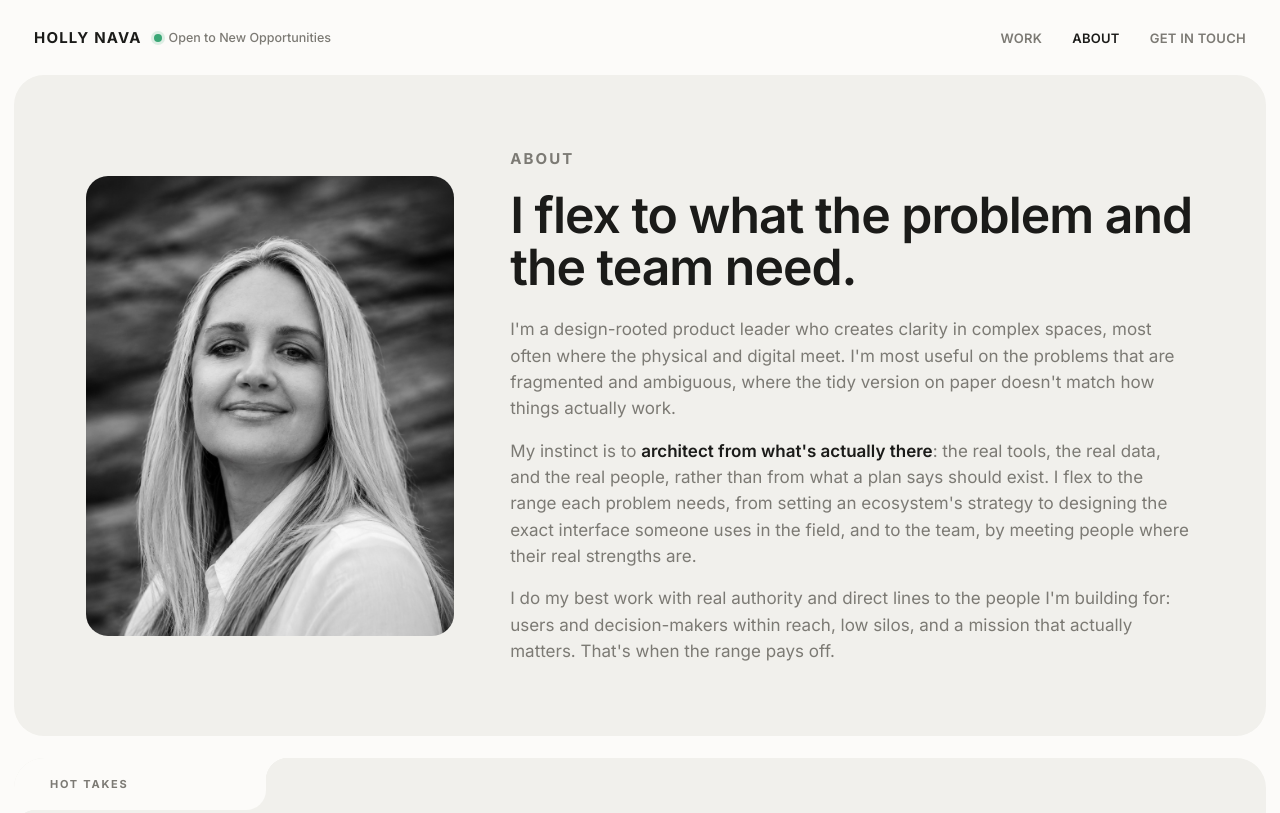
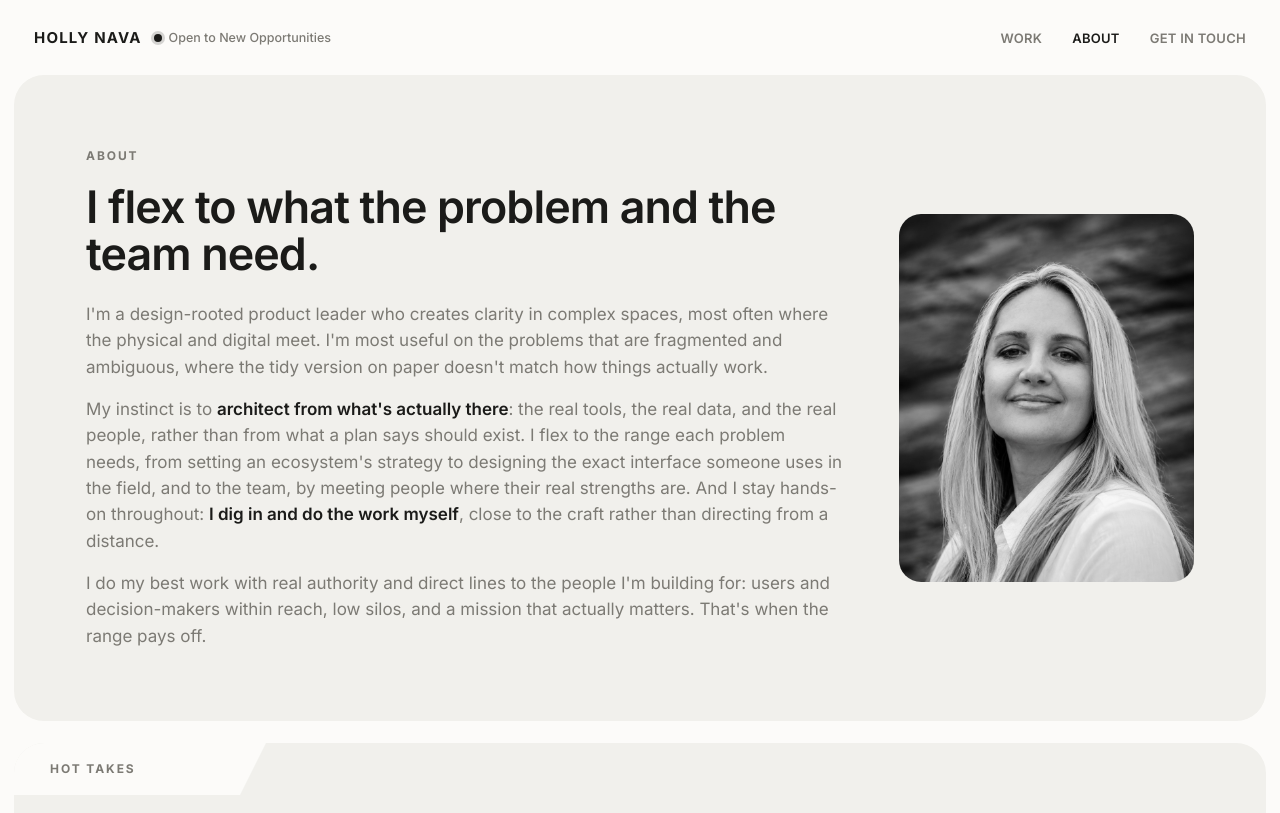
Before and after one commit to hollynava/portfolio, a plain HTML site: page about_lean.html in a window 1280 px wide. Shown: the top 813 px of the page. Drawn offline with Linux system fonts and the light colour scheme.

Commit message:
Add files via upload

```diff
--- a/about_lean.html
+++ b/about_lean.html
@@ -12,7 +12,7 @@
   :root{
     --page:#FCFBF9; --panel:#F1F0EC; --card:#FFFFFF;
     --ink:#1B1B19; --muted:#7C7A74; --faint:#9B988F; --line:#E7E4DD;
-    --green:#3BA776; --tag:#ECEBE7;
+    --green:#1B1B19; --tag:#ECEBE7;
     --r:30px; --r2:18px; --max:1320px;
   }
   *{box-sizing:border-box;margin:0;padding:0}
@@ -27,7 +27,7 @@
   nav{max-width:var(--max);margin:0 auto 14px;display:flex;align-items:center;justify-content:space-between;padding:12px 20px}
   .brand{display:flex;align-items:center;gap:12px;font-weight:700;font-size:15px;letter-spacing:.08em;text-transform:uppercase}
   .status{display:inline-flex;align-items:center;gap:7px;font-size:12.5px;color:var(--muted);font-weight:500;letter-spacing:0;text-transform:none}
-  .status .g{width:8px;height:8px;border-radius:50%;background:var(--green);box-shadow:0 0 0 3px rgba(59,167,118,.16)}
+  .status .g{width:8px;height:8px;border-radius:50%;background:var(--green);box-shadow:0 0 0 3px rgba(0,0,0,.16)}
   .navlinks{display:flex;gap:30px;font-size:13px;font-weight:600;letter-spacing:.02em;text-transform:uppercase;color:var(--muted)}
   .navlinks a:hover{color:var(--ink)}
   .navlinks a.here{color:var(--ink)}
@@ -36,15 +36,14 @@
   /* Panels + notched label */
   .panel{position:relative;background:var(--panel);border-radius:var(--r);padding:72px;margin-bottom:22px}
   @media(max-width:680px){.panel{padding:52px 24px 40px}}
-  .notch{position:absolute;top:0;left:0;z-index:3;height:52px;min-width:252px;display:flex;align-items:center;padding:0 30px 0 36px;background:var(--page);border-radius:var(--r) 0 20px 0;font-size:11px;font-weight:700;letter-spacing:.16em;text-transform:uppercase;color:var(--muted)}
-  .notch::after{content:"";position:absolute;left:100%;top:0;width:22px;height:22px;background:var(--page);-webkit-mask:radial-gradient(circle at bottom right,transparent 22px,#000 22.5px);mask:radial-gradient(circle at bottom right,transparent 22px,#000 22.5px)}
+  .notch{position:absolute;top:0;left:0;z-index:3;height:52px;min-width:252px;display:flex;align-items:center;padding:0 46px 0 36px;background:var(--page);border-radius:var(--r) 0 0 0;font-size:12px;font-weight:700;letter-spacing:.16em;text-transform:uppercase;color:var(--muted);clip-path:polygon(0 0,100% 0,calc(100% - 26px) 100%,0 100%)}
   .notch::before{content:"";position:absolute;top:100%;left:0;width:22px;height:22px;background:var(--page);-webkit-mask:radial-gradient(circle at bottom right,transparent 22px,#000 22.5px);mask:radial-gradient(circle at bottom right,transparent 22px,#000 22.5px)}
 
   /* Intro (photo + lede) */
-  .intro{display:grid;grid-template-columns:0.70fr 1.30fr;gap:56px;align-items:center}
+  .intro{display:grid;grid-template-columns:1.44fr 0.56fr;gap:56px;align-items:center}
   .intro .photo{width:100%;aspect-ratio:4/5;border-radius:22px;object-fit:cover;object-position:center top;display:block}
-  .intro .eyebrow{font-weight:700;font-size:clamp(13px,1.3vw,15px);letter-spacing:.14em;text-transform:uppercase;color:var(--muted)}
-  .intro h1{font-size:clamp(29px,3.9vw,50px);margin:18px 0 22px}
+  .intro .eyebrow{font-weight:700;font-size:12px;letter-spacing:.16em;text-transform:uppercase;color:var(--muted)}
+  .intro h1{font-size:clamp(26px,3.5vw,45px);margin:18px 0 22px}
   .intro p{color:var(--muted);font-size:17px;max-width:76ch}
   .intro p + p{margin-top:16px}
   .intro b{color:var(--ink);font-weight:600}
@@ -53,12 +52,12 @@
   /* Prose block inside a panel */
   .block{padding-top:88px}
   .block h2{font-size:clamp(26px,3.3vw,40px);margin-bottom:24px;max-width:none}
-  .prose{max-width:84ch}
+  .prose{max-width:none}
   .prose p{color:var(--muted);font-size:16.5px}
   .prose p + p{margin-top:16px}
   .prose b{color:var(--ink);font-weight:600}
   .pull{margin:26px 0 6px;font-size:clamp(14px,1.6vw,18px);font-style:italic;font-weight:500;color:var(--ink);line-height:1.42;max-width:46ch}
-  .bigquote{margin:44px 0 2px;font-size:clamp(17px,2.2vw,26px);font-style:italic;font-weight:500;color:var(--ink);line-height:1.36;letter-spacing:-.01em;border-left:3px solid var(--green);padding-left:26px}
+  .bigquote{margin:44px 0 2px;font-size:clamp(15px,2vw,23px);font-style:italic;font-weight:500;color:var(--ink);line-height:1.36;letter-spacing:-.01em;border-left:3px solid var(--green);padding-left:26px}
   @media(max-width:680px){.bigquote{padding-left:18px}}
 
   /* Beliefs list */
@@ -105,14 +104,14 @@
 
   <!-- INTRO -->
   <section class="panel intro reveal">
-    <img class="photo" src="holly-about.jpg" alt="Holly Nava">
     <div>
       <div class="eyebrow">About</div>
       <h1>I flex to what the problem and the team need.</h1>
       <p>I'm a design-rooted product leader who creates clarity in complex spaces, most often where the physical and digital meet. I'm most useful on the problems that are fragmented and ambiguous, where the tidy version on paper doesn't match how things actually work.</p>
-      <p>My instinct is to <b>architect from what's actually there</b>: the real tools, the real data, and the real people, rather than from what a plan says should exist. I flex to the range each problem needs, from setting an ecosystem's strategy to designing the exact interface someone uses in the field, and to the team, by meeting people where their real strengths are.</p>
+      <p>My instinct is to <b>architect from what's actually there</b>: the real tools, the real data, and the real people, rather than from what a plan says should exist. I flex to the range each problem needs, from setting an ecosystem's strategy to designing the exact interface someone uses in the field, and to the team, by meeting people where their real strengths are. And I stay hands-on throughout: <b>I dig in and do the work myself</b>, close to the craft rather than directing from a distance.</p>
       <p>I do my best work with real authority and direct lines to the people I'm building for: users and decision-makers within reach, low silos, and a mission that actually matters. That's when the range pays off.</p>
     </div>
+    <img class="photo" src="holly-about.jpg" alt="Holly Nava">
   </section>
 
   <!-- BELIEFS -->
@@ -146,7 +145,7 @@
   <!-- AI / HOW I WORK -->
   <section class="panel block reveal">
     <span class="notch">How I work with AI</span>
-    <h2>AI is only as good as the direction you give it</h2>
+    <h2>AI is as good as the direction you give it</h2>
     <div class="prose">
       <p>I use AI heavily and deliberately, but always on top of real product judgment and craft. On its own it drifts, and it can lull you into false confidence if you don't know where it's likely to go wrong; what makes it reliable is clear direction, consistent rules, and a human who can spot the failure modes. With that in place it's genuinely powerful, whether it's generating and pressure-testing design concepts, combing through lengthy research for patterns easy to miss, managing a design system at scale, or building working prototypes that communicate a vision faster than clickable mockups. At ICON I built a Claude-based product-management system that processed dozens of meeting transcripts a week and tracked my roadmap to suggest sprint plans, filling missing team capacity during a hard phase.</p>
     </div>
```
Also changed, not shown: about.html (+8 -9 lines), buildos.html (+1 -2 lines), index.html (+1 -2 lines), opensignal.html (+1 -2 lines), robotics.html (+1 -2 lines), vitruvius.html (+1 -2 lines), walmart.html (+1 -2 lines), work.html (+2 -3 lines).
